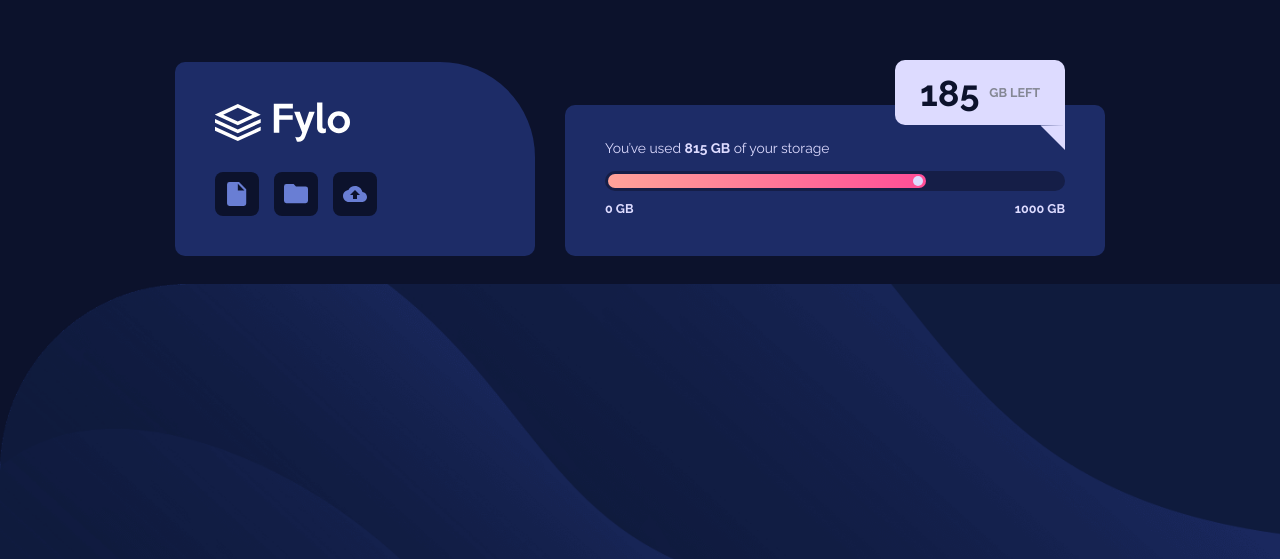
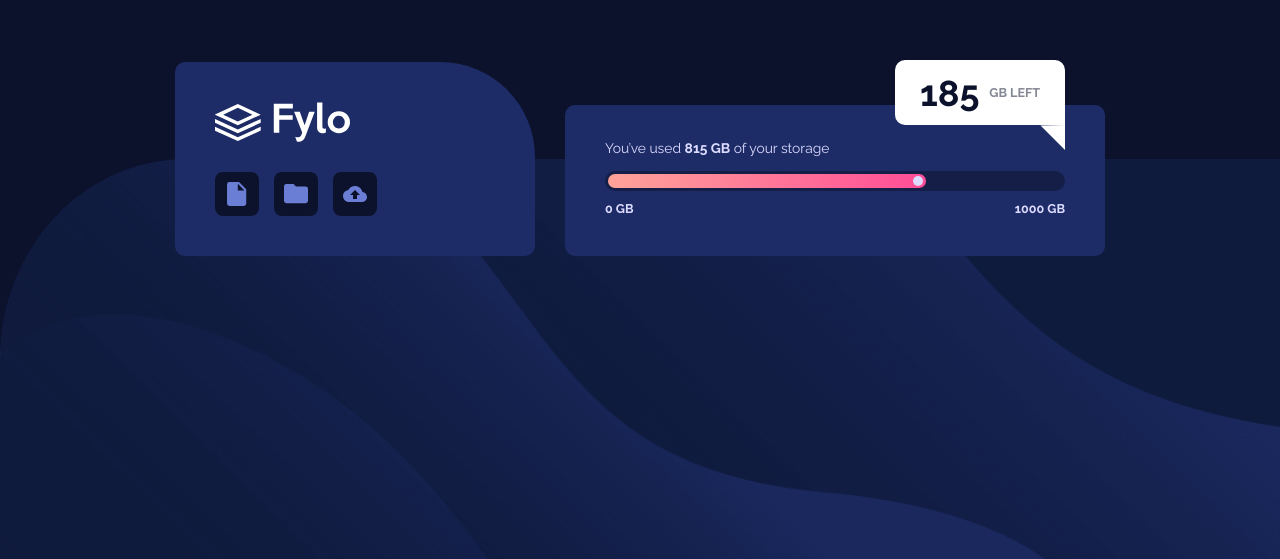
Before and after one commit to JSaporski/project-fylo-data-storage, a plain HTML site: page index.html in a window 1280 px wide. Shown: the part 241-800 px from the top of the page. Drawn offline with Linux system fonts and the light colour scheme.

Commit message:
Fixed the body background vertical align issue

```diff
--- a/css/style.css
+++ b/css/style.css
@@ -16,9 +16,8 @@ body {
   justify-content: center;
   align-items: center;
   font-family: "Raleway", sans-serif;
-  background: url("../img/bg-desktop.png") no-repeat hsl(229, 57%, 11%);
-  background-position: bottom -7rem left 0;
-  background-size: contain;
+  background: url("../img/bg-desktop.png") no-repeat bottom hsl(229, 57%, 11%);
+  background-size: 100% 50%;
 }
 
 a {
@@ -103,7 +102,7 @@ img {
   display: flex;
   align-items: center;
   gap: 10px;
-  background: hsl(243, 100%, 93%);
+  background: #fff;
   border-radius: 10px 10px 0 10px;
 }
 
@@ -115,7 +114,7 @@ img {
   position: absolute;
   top: 42px;
   right: 0;
-  background: hsl(243, 100%, 93%);
+  background: #fff;
 }
 
 .data-count span:first-child {
@@ -184,10 +183,6 @@ img {
 }
 
 @media only screen and (min-width: 630px) and (max-width: 960px) {
-  body {
-    background-position: bottom 0rem left 0;
-  }
-
   .main-content {
     max-width: 600px;
     grid-template-columns: 1fr 2fr;
@@ -201,7 +196,6 @@ img {
 @media only screen and (max-width: 629px) {
   body {
     background: url("../img/bg-mobile.png") no-repeat hsl(229, 57%, 11%);
-    background-position: left -2rem;
     background-size: cover;
   }
 
```
